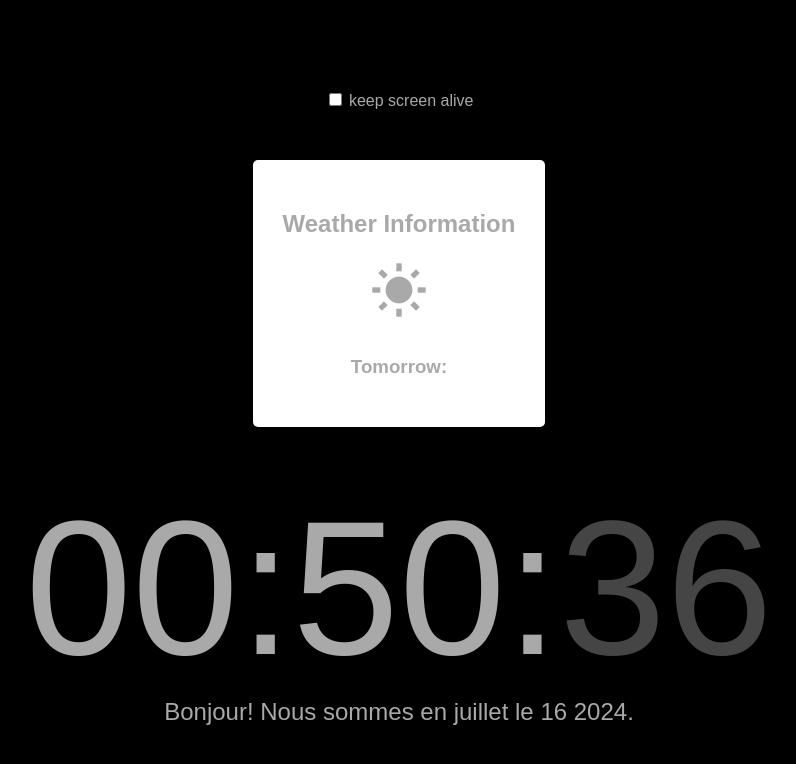
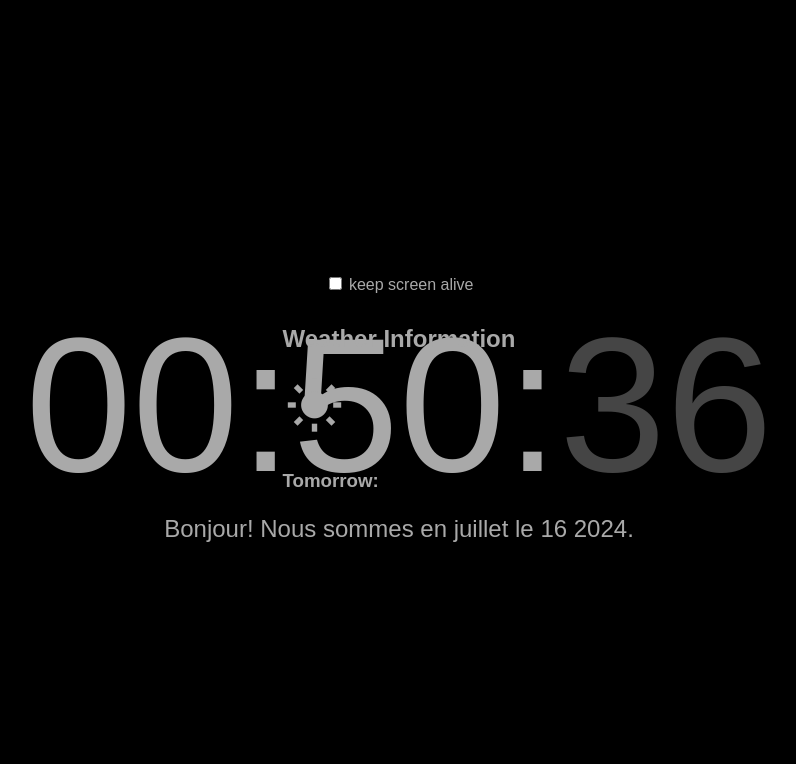
Before and after one commit to franck403/phoneClock, a plain HTML site: page index.html in a window 1280 px wide. Shown: the whole page, without its empty margins (241-1037 px from the left). Drawn offline with nearby package versions, Linux system fonts and the light colour scheme; no server answers.

Commit message:
Update style.css

```diff
--- a/style.css
+++ b/style.css
@@ -1,16 +1,5 @@
-body {
-    font-family: Arial, sans-serif;
-    background-color: #f5f5f5;
-}
-
 .weather-container {
-    max-width: 800px;
-    margin: 50px auto;
-    padding: 30px;
-    background-color: #fff;
-    border-radius: 5px;
-    box-shadow: 0 2px 5px rgba(0, 0, 0, 0.1);
-    text-align: center;
+    position:fixed;
 }
 
 #weather-icon {
```
